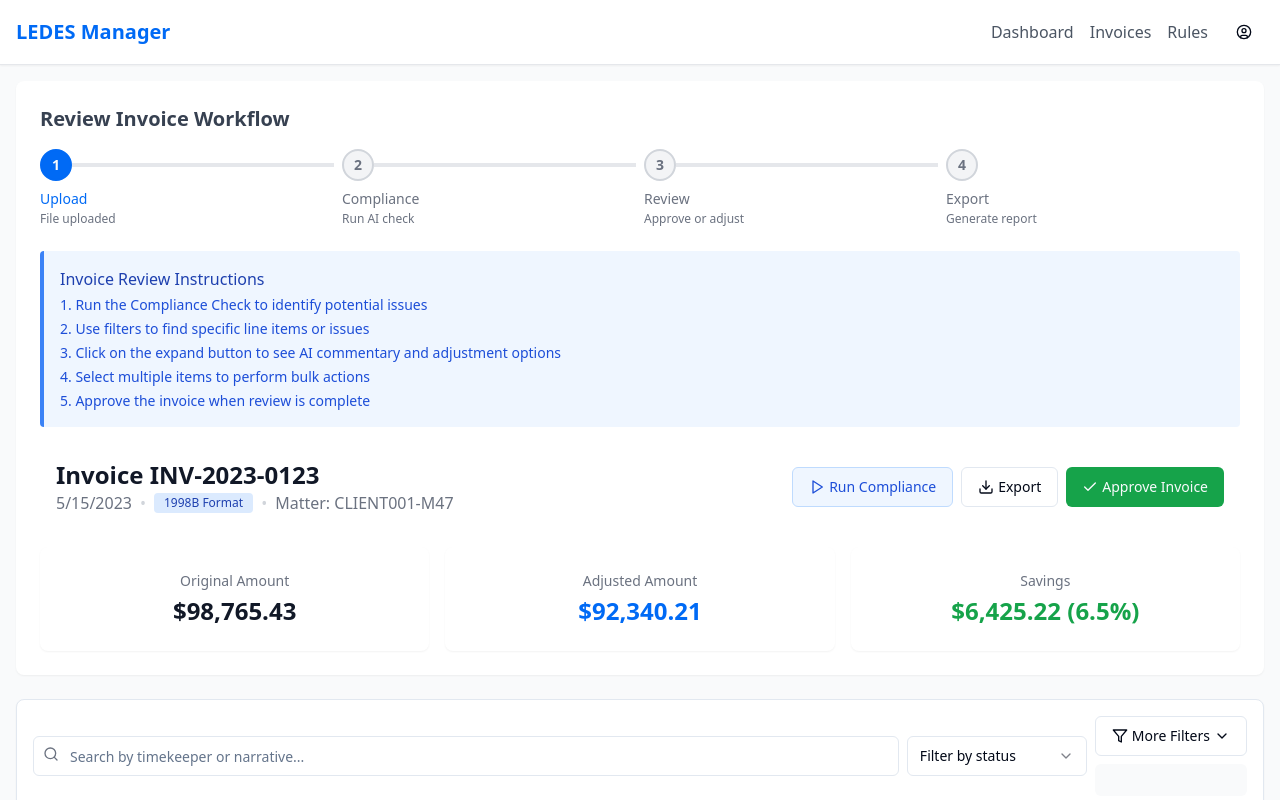
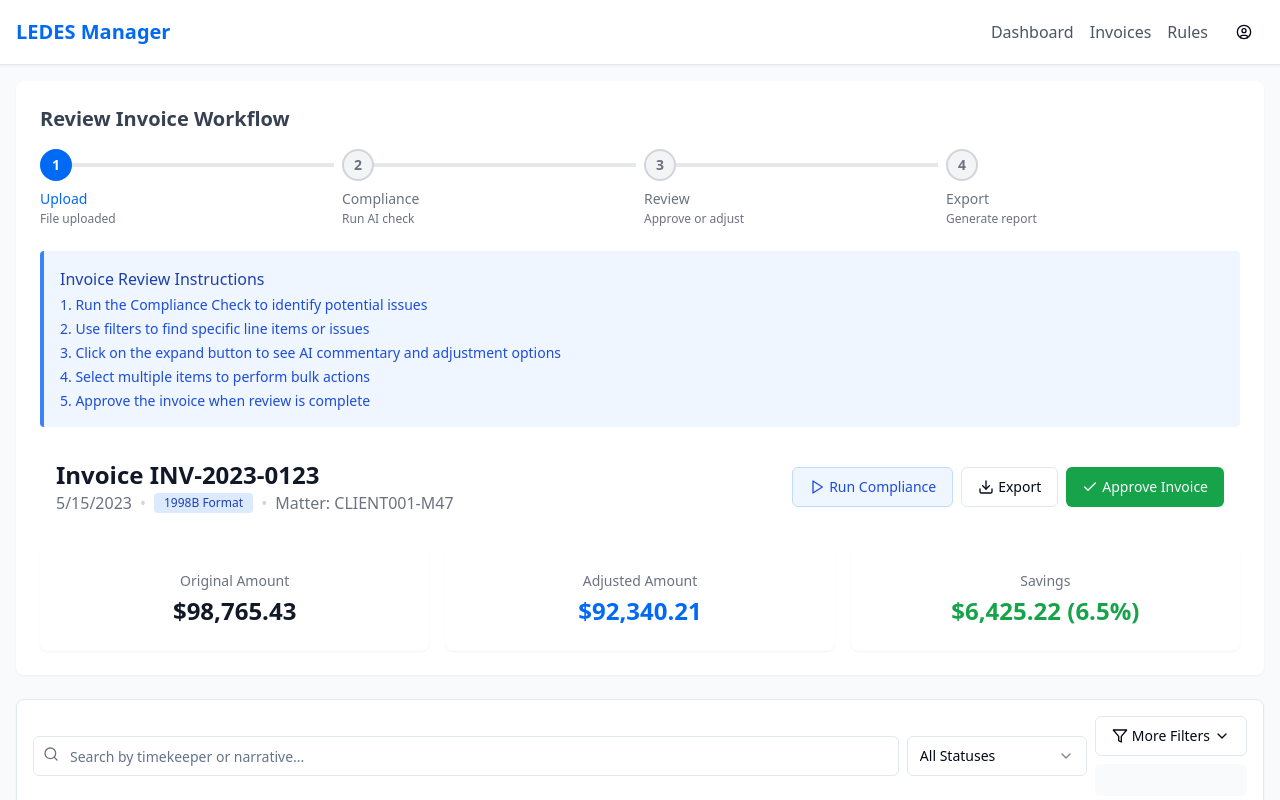
Before and after one commit to ab-boersma/ledges-ai-review, a React (Vite) app: page /invoices/1 in a window 1280 px wide. Shown: the top 800 px of the page. Built offline with nearby package versions, Linux system fonts and the light colour scheme.

Commit message:
Fix: Select.Item value prop error
Ensure Select.Item components have a non-empty string value prop to prevent runtime errors.

```diff
--- a/src/components/invoices/FilterBar.tsx
+++ b/src/components/invoices/FilterBar.tsx
@@ -33,7 +33,10 @@ const FilterBar: React.FC<FilterBarProps> = ({ onFilterChange }) => {
   const [activeFilters, setActiveFilters] = useState<string[]>([]);
 
   const handleFilterChange = (key: string, value: any) => {
-    const updatedFilters = { ...filters, [key]: value };
+    // Convert 'all' values to empty string for filtering logic
+    const normalizedValue = value === 'all' ? '' : value;
+
+    const updatedFilters = { ...filters, [key]: normalizedValue };
     setFilters(updatedFilters);
 
     // Update active filters list for badge display
@@ -81,14 +84,14 @@ const FilterBar: React.FC<FilterBarProps> = ({ onFilterChange }) => {
         </div>
 
         <Select
-          value={filters.status}
+          value={filters.status || 'all'}
           onValueChange={(value) => handleFilterChange('status', value)}
         >
           <SelectTrigger className="w-[180px]">
             <SelectValue placeholder="Filter by status" />
           </SelectTrigger>
           <SelectContent>
-            <SelectItem value="">All Statuses</SelectItem>
+            <SelectItem value="all">All Statuses</SelectItem>
             <SelectItem value="pending">Pending</SelectItem>
             <SelectItem value="approved">Approved</SelectItem>
             <SelectItem value="adjusted">Adjusted</SelectItem>
@@ -132,14 +135,14 @@ const FilterBar: React.FC<FilterBarProps> = ({ onFilterChange }) => {
             <div className="space-y-2">
               <label className="text-sm font-medium">Task Code</label>
               <Select
-                value={filters.taskCode}
+                value={filters.taskCode || 'all'}
                 onValueChange={(value) => handleFilterChange('taskCode', value)}
               >
                 <SelectTrigger>
                   <SelectValue placeholder="Select task code" />
                 </SelectTrigger>
                 <SelectContent>
-                  <SelectItem value="">All Tasks</SelectItem>
+                  <SelectItem value="all">All Tasks</SelectItem>
                   <SelectItem value="A101">A101 - Plan and prepare</SelectItem>
                   <SelectItem value="A102">A102 - Research</SelectItem>
                   <SelectItem value="A103">A103 - Draft/Revise</SelectItem>
@@ -152,14 +155,14 @@ const FilterBar: React.FC<FilterBarProps> = ({ onFilterChange }) => {
             <div className="space-y-2">
               <label className="text-sm font-medium">AI Actions</label>
               <Select
-                value={filters.aiAction}
+                value={filters.aiAction || 'all'}
                 onValueChange={(value) => handleFilterChange('aiAction', value)}
               >
                 <SelectTrigger>
                   <SelectValue placeholder="Filter by AI action" />
                 </SelectTrigger>
                 <SelectContent>
-                  <SelectItem value="">All Items</SelectItem>
+                  <SelectItem value="all">All Items</SelectItem>
                   <SelectItem value="approve">Approved by AI</SelectItem>
                   <SelectItem value="adjust">Flagged for Adjustment</SelectItem>
                   <SelectItem value="reject">Recommended Rejection</SelectItem>
```
